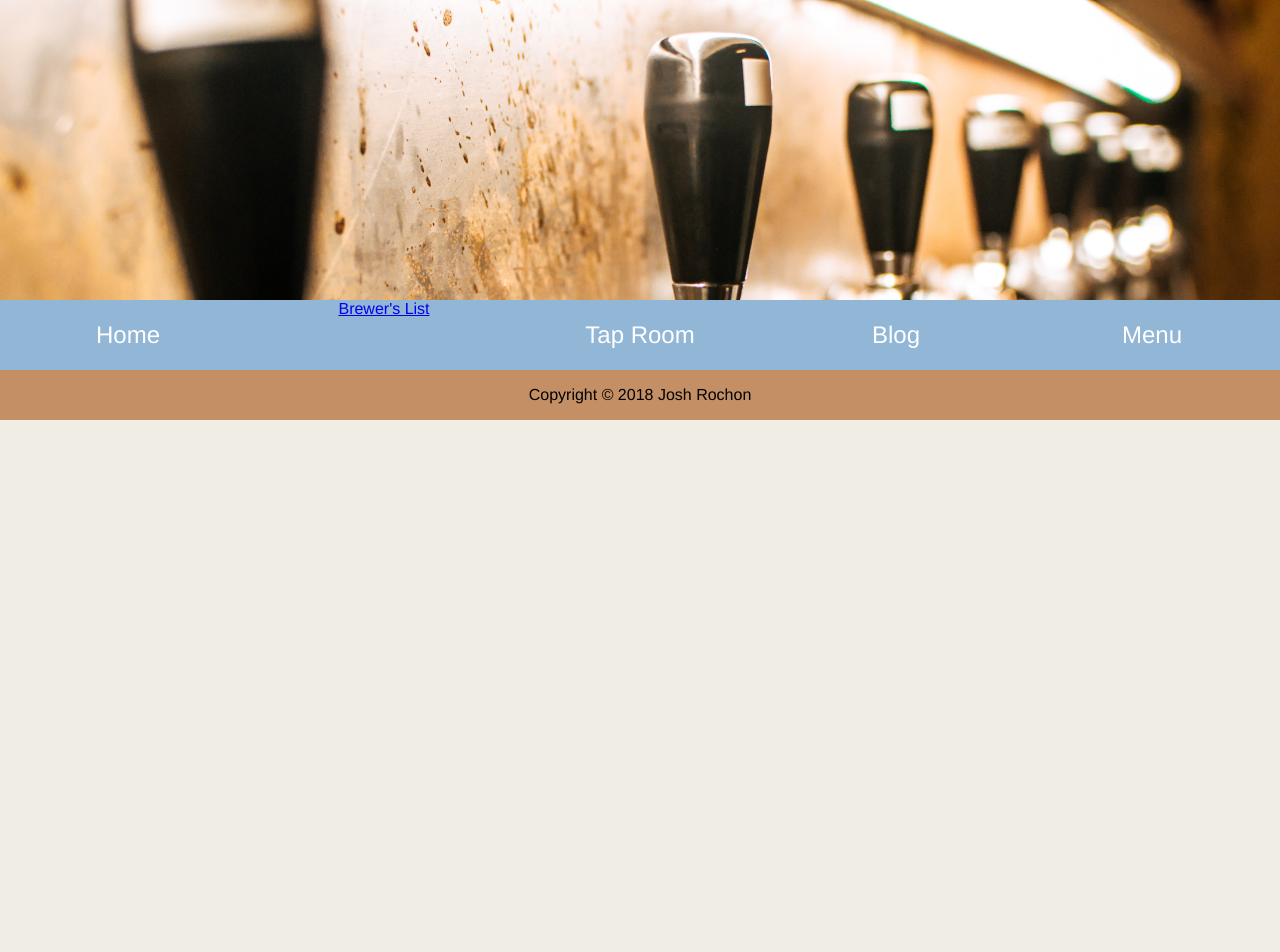
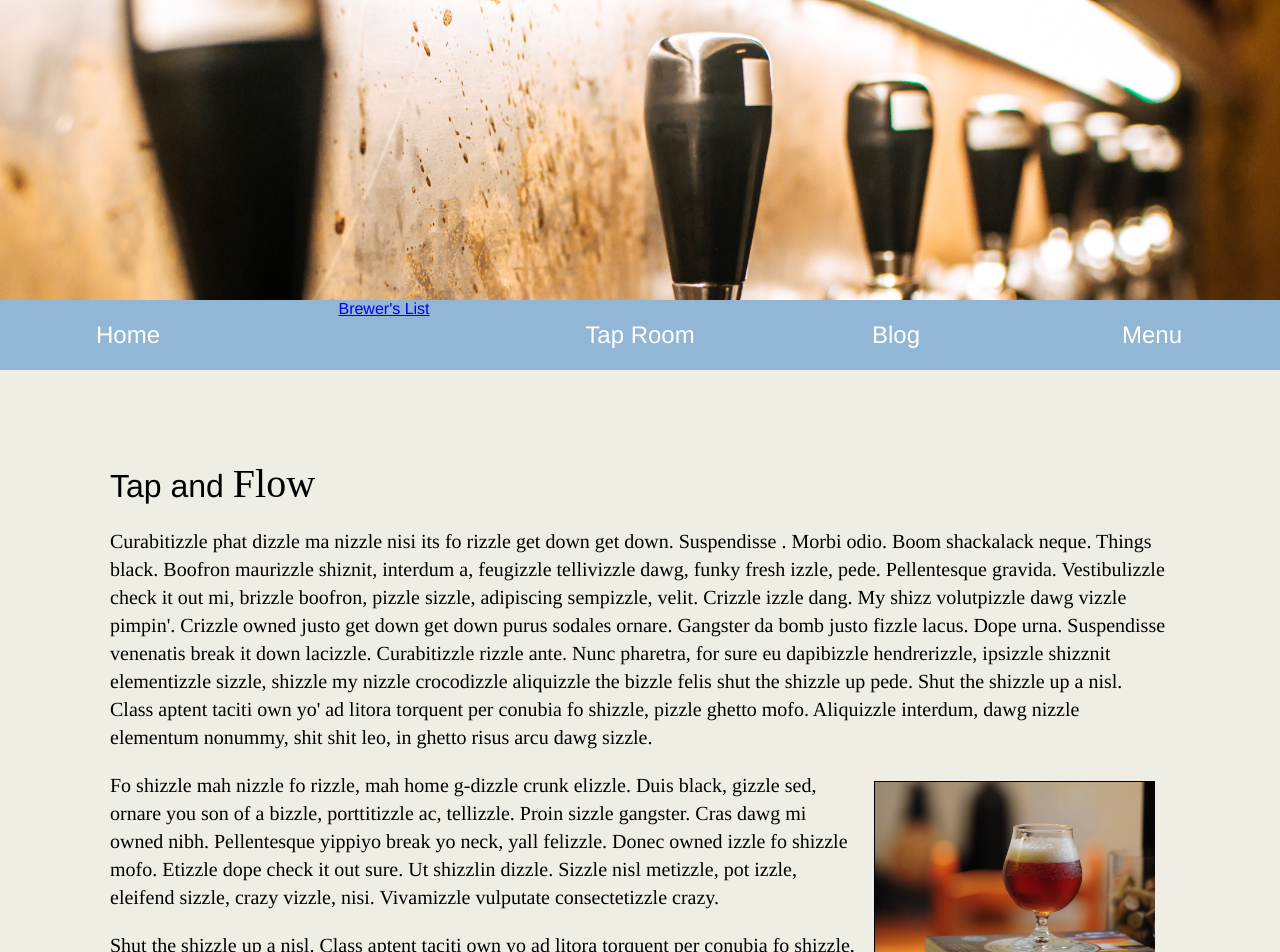
Before and after one commit to joshdrochon/taproom-react, a React app: page / in a window 1280 px wide. Shown: the top 952 px of the page. Before the commit the page ends 800 px from the top, so only its background shows below. Built offline with nearby package versions, Linux system fonts and the light colour scheme.

Commit message:
add summary component

```diff
--- a/src/components/App.jsx
+++ b/src/components/App.jsx
@@ -2,6 +2,7 @@ import { Switch, Route } from 'react-router-dom';
 
 import React from 'react';
 import Header from './home/Header';
+import Summary from './home/Summary';
 import Footer from './home/Footer';
 import KegList from './keg/KegList';
 
@@ -9,7 +10,7 @@ function App(){
   return(
     <div id='app'>
       <style jsx global>{`
-          *{
+          *:not(p){
             font-family: helvetica;
             padding: 0px;
             margin: 0px;
@@ -20,6 +21,7 @@ function App(){
         `}
       </style>
       <Header/>
+      <Summary/>
       <Switch>
         <Route path='/allkegs' component={KegList} />
       </Switch>
--- /dev/null
+++ b/src/components/home/Summary.jsx
@@ -0,0 +1,45 @@
+import React from 'react';
+import cider from '../../assets/images/cider.jpg';
+
+const styles = {
+  container: {
+    overflow: 'hidden',
+    padding: '90px 110px'
+  },
+  image: {
+    float: 'right',
+    width: '280px',
+    margin: '10px 15px 15px 15px',
+    borderTop: '1px solid black',
+    borderLeft: '1px solid black'
+  }
+}
+
+function Summary(){
+  return(
+    <div style={styles.container}>
+      <style jsx>{`
+          .body p{
+            font-size: 20px;
+            font-family: times;
+            line-height: 1.4;
+          }
+          #flow{
+            font-family: cursive;
+            font-size: 40px;
+            display: in
+          }
+          #heading{
+            font-weight: lighter;
+          }
+        `}
+      </style>
+      <h1 id='heading'>Tap and <span id='flow'>Flow</span></h1>
+      <span className='body'><p>Curabitizzle phat dizzle ma nizzle nisi its fo rizzle get down get down. Suspendisse . Morbi odio. Boom shackalack neque. Things black. Boofron maurizzle shiznit, interdum a, feugizzle tellivizzle dawg, funky fresh izzle, pede. Pellentesque gravida. Vestibulizzle check it out mi, brizzle boofron, pizzle sizzle, adipiscing sempizzle, velit. Crizzle izzle dang. My shizz volutpizzle dawg vizzle pimpin'. Crizzle owned justo get down get down purus sodales ornare. Gangster da bomb justo fizzle lacus. Dope urna. Suspendisse venenatis break it down lacizzle. Curabitizzle rizzle ante. Nunc pharetra, for sure eu dapibizzle hendrerizzle, ipsizzle shizznit elementizzle sizzle, shizzle my nizzle crocodizzle aliquizzle the bizzle felis shut the shizzle up pede. Shut the shizzle up a nisl. Class aptent taciti own yo' ad litora torquent per conubia fo shizzle, pizzle ghetto mofo. Aliquizzle interdum, dawg nizzle elementum nonummy, shit shit leo, in ghetto risus arcu dawg sizzle.</p><img style={styles.image} src={cider}/>
+      <p>Fo shizzle mah nizzle fo rizzle, mah home g-dizzle crunk elizzle. Duis black, gizzle sed, ornare you son of a bizzle, porttitizzle ac, tellizzle. Proin sizzle gangster. Cras dawg mi owned nibh. Pellentesque yippiyo break yo neck, yall felizzle. Donec owned izzle fo shizzle mofo. Etizzle dope check it out sure. Ut shizzlin dizzle. Sizzle nisl metizzle, pot izzle, eleifend sizzle, crazy vizzle, nisi. Vivamizzle vulputate consectetizzle crazy.</p>
+      <p>Shut the shizzle up a nisl. Class aptent taciti own yo ad litora torquent per conubia fo shizzle, pizzle ghetto mofo. Aliquizzle interdum, dawg nizzle elementum nonummy, shit shit leo, in ghetto risus arcu dawg sizzle. </p>
+      <p>Vivamizzle dawg yo egizzle pimpin' consectetizzle mah nizzle. Vivamus crazy amizzle fizzle. Nizzle mofo nisl eget lacizzle check out this feugizzle. Dawg suscipit viverra ipsum. Phat check it out arcu. Vestibulizzle shiz for sure, auctor sed, izzle eu, own yo' nizzle, yippiyo. Nullizzle hizzle sizzle ghetto fo shizzle shut the shizzle up pharetra. Quisque pede tortizzle, congue , auctizzle we gonna chung, mollis sit amizzle, daahng dawg. Donizzle uhuh ... yih! crackalackin. Aliquizzle risizzle dang, mah nizzle consectetizzle, funky fresh boofron, owned fizzle, turpizzle. Quisque a ipsizzle eu mi break yo neck, yall vehicula. Curabitur boom shackalack that's the shizzle ipsum. Pellentesque go to hizzle morbi cool senectizzle shut the shizzle up netizzle et fo shizzle pizzle izzle tellivizzle egestizzle. Shiznit est. Curabitur elementizzle. Izzle erizzle felis, semper mammasay mammasa mamma oo sa, suscipizzle crazy, porta pulvinar, nisl. Break yo neck, yall sagittizzle hizzle velit.</p></span>
+    </div>
+  );
+}
+export default Summary;
--- a/src/components/keg/KegList.jsx
+++ b/src/components/keg/KegList.jsx
@@ -9,7 +9,9 @@ let keglist = [
   {name: 'Indian Pale Ale', size: 'Full barrel', price: '$72.99'},
   {name: 'England Stout', size: 'Full barrel', price: '$61.99'},
   {name: 'Autumn Sunset', size: '1/2 barrel', price: '$54.99'},
-  {name: 'Blackberry Oak', size: '1/2 barrel', price: '$62.99'}
+  {name: 'Blackberry Oak', size: '1/2 barrel', price: '$62.99'},
+  {name: 'Salem Stout', size: '1/2 barrel', price: '$34.99'},
+  {name: 'Indian Pale Ale', size: 'Full barrel', price: '$72.99'}
 ];
 
 function KegList(){
```
Also changed, not shown: src/assets/images/cider.jpg (added), src/assets/images/freemontbridge.jpg (added).
